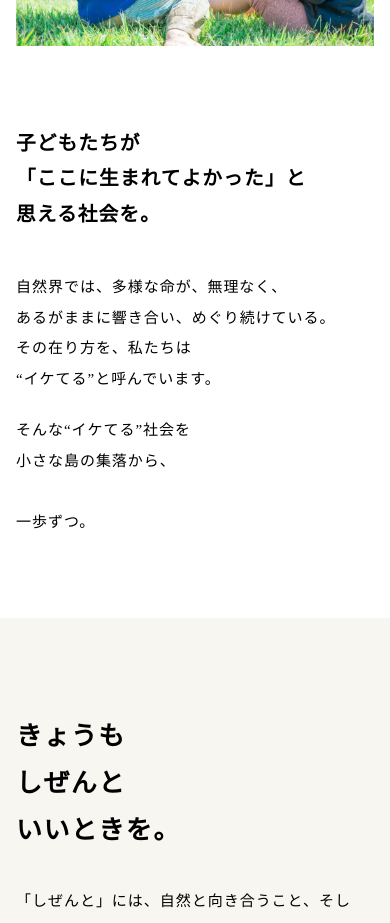
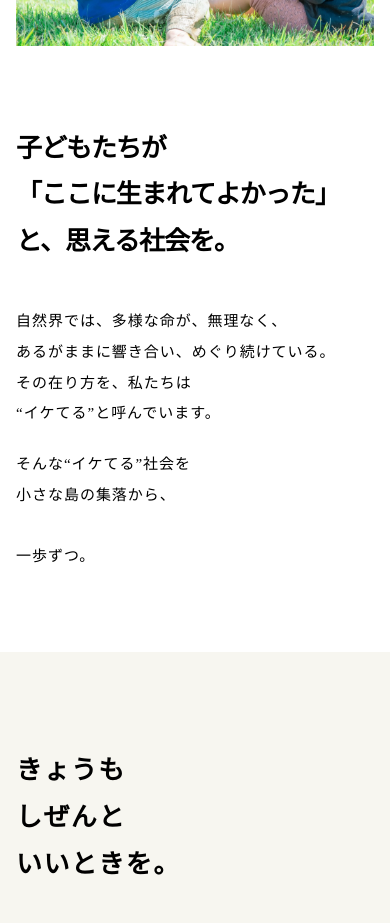
Before and after one commit to nino-0813/honma_nextjs, a Next.js app: page /about in a window 390 px wide. Shown: the part 960-1883 px from the top of the page. Built offline with nearby package versions, Linux system fonts and the light colour scheme; no server answers.

Commit message:
Set mobile About heading to 26px across three lines

```diff
--- a/app/(main)/about/page.tsx
+++ b/app/(main)/about/page.tsx
@@ -62,8 +62,8 @@ export default function AboutPage() {
 
       <section className="px-4 py-20 md:px-6 md:py-28">
         <FadeInSection className="about-children mx-auto max-w-[1120px] text-left">
-          <h2 className="about-children-title text-[24px] font-medium leading-[1.9] tracking-[0.14em] md:text-[34px]">
-            子どもたちが<br /><span className="whitespace-nowrap">「ここに生まれてよかった」と</span><br />思える社会を。
+          <h2 className="about-children-title text-[26px] font-medium leading-[1.9] tracking-normal md:text-[34px] md:tracking-[0.14em]">
+            子どもたちが<br /><span className="hidden md:inline">「ここに生まれてよかった」と<br />思える社会を。</span><span className="md:hidden">「ここに生まれてよかった」<br />と、思える社会を。</span>
           </h2>
           <div className="mt-10 max-w-[680px] space-y-5 text-[13px] font-light leading-[2.15] tracking-[0.08em] text-gray-600 md:mt-12 md:text-sm">
             <p>自然界では、多様な命が、無理なく、<br />あるがままに響き合い、めぐり続けている。<br />その在り方を、私たちは<br className="md:hidden" />“イケてる”と呼んでいます。</p>
--- a/app/globals.css
+++ b/app/globals.css
@@ -417,6 +417,7 @@
   }
 
   .about-children-title {
-    font-size: min(24px, 5.5cqw);
+    font-size: 26px;
+    letter-spacing: -0.04em;
   }
 }
```
